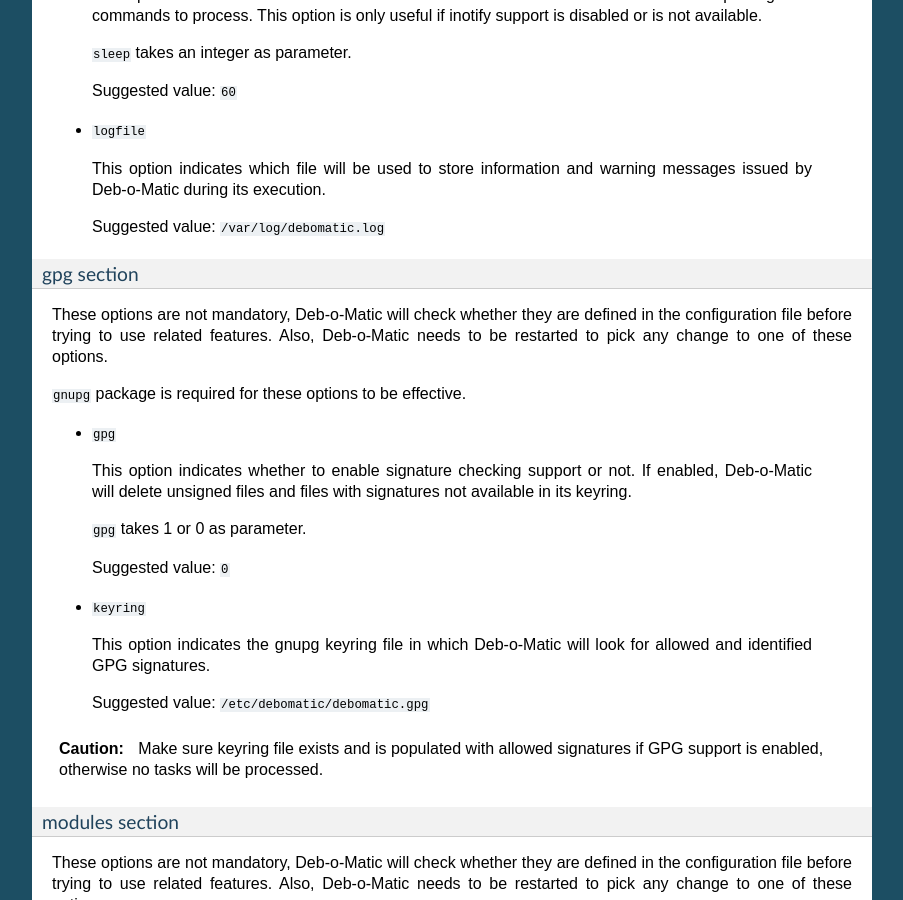
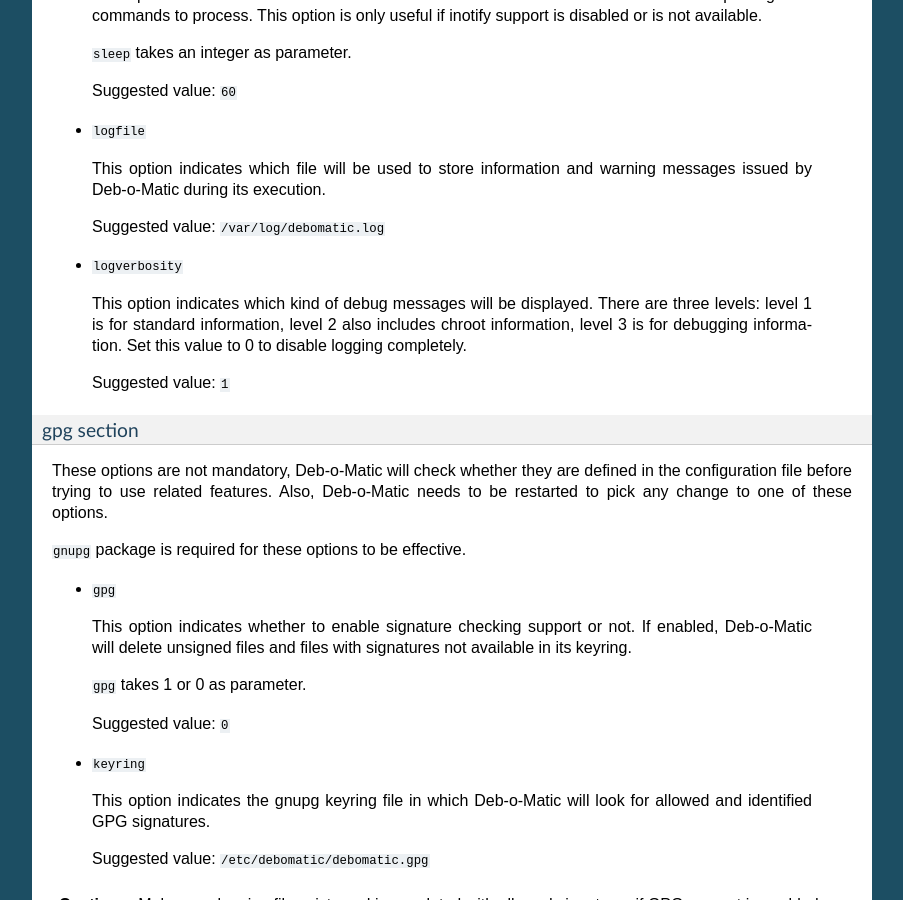
Before and after one commit to debomatic/debomatic, a Sphinx documentation site: the page built from docs/index.rst, in a window 1280 px wide and 900 px high, scrolled down 3879 px. Shown: the whole window, without its empty margins (198-1101 px from the left). Built offline with Sphinx 7.4.7, drawn with Linux system fonts in a browser that asks for light colours; some of the changed text lies outside the part shown.

Commit message:
Implement logverbosity

```diff
--- a/docs/conf.py
+++ b/docs/conf.py
@@ -29,8 +29,8 @@
 master_doc = 'index'
 project = u'Deb-o-Matic'
 copyright = u'2007-2012, Luca Falavigna'
-version = '0.10'
-release = '0.10'
+version = '0.11'
+release = '0.11'
 exclude_patterns = ['_build']
 pygments_style = 'sphinx'
 html_theme = 'default'
--- a/docs/index.rst
+++ b/docs/index.rst
@@ -243,6 +243,15 @@
  messages issued by Deb-o-Matic during its execution.
 
  Suggested value: ``/var/log/debomatic.log``
+
+* ``logverbosity``
+
+ This option indicates which kind of debug messages will be displayed. There
+ are three levels: level 1 is for standard information, level 2 also includes
+ chroot information, level 3 is for debugging information. Set this value to
+ 0 to disable logging completely.
+
+ Suggested value: ``1``
 
 gpg section
 ...........
```
Also changed, not shown: 2 other files.
